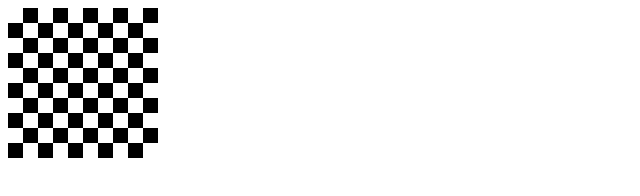
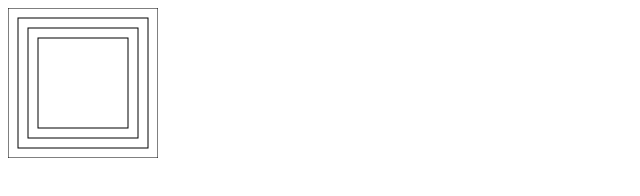
Before and after one commit to Julyme3/canvas, a plain HTML site: page index.html in a window 1280 px wide. Shown: the whole page, without its empty margins (0-640 px from the left). Drawn offline with Linux system fonts and the light colour scheme.

Commit message:
Вложенные квадраты

```diff
--- a/index.html
+++ b/index.html
@@ -28,18 +28,11 @@
 
 		 var example = document.getElementById("tutorial");
 		 var ctx = example.getContext('2d');
-		 ctx.fillRect(0, 0, 150, 150);
 
-		  // во вншнем цикле движение по оси игрик
-		  for (var i = 0; i < 10; i += 2) {
-
-			  //во внутреннем цикле движение по оси икс
-			  for (var j = 0; j < 10; j += 2) {
-			  	ctx.clearRect(i * 15, j * 15, 15, 15);
-			  	ctx.clearRect((i + 1) * 15, (j + 1) * 15, 15, 15);
-			  }
+		  for (var i = 0; i < 4; i++) {
+			  ctx.strokeRect(10 * i, i * 10, 150 - i * 20, 150 - i * 20);
+			 // ставим ширину и высоту с учетом отступа от предыдущего квадрата (150 - i * (10 + 10) это отступы с обеих сторон
 		  }
-
         }
 
     </script>
```
